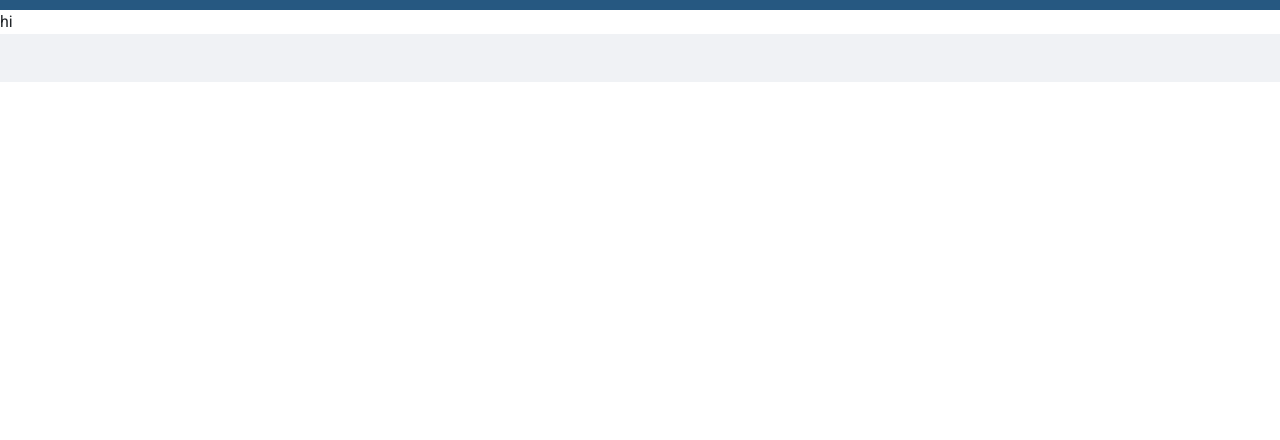
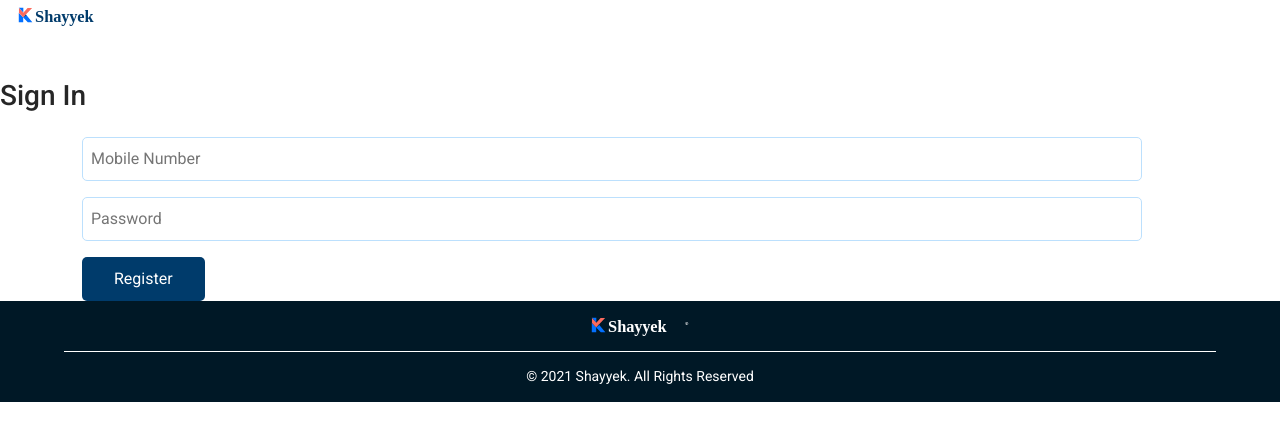
Before and after one commit to nour-gamal/Shayyek, a React (Create React App) app: page /login in a window 1280 px wide. Shown: the top 440 px of the page. Built offline with nearby package versions, Linux system fonts and the light colour scheme.

Commit message:
login form

```diff
--- a/src/Modules/Login/Components/LoginForm/LoginForm.js
+++ b/src/Modules/Login/Components/LoginForm/LoginForm.js
@@ -1,16 +1,55 @@
-import React from "react";
-import "./LoginForm.css"
+import React, { useState } from "react";
+import { Container } from "react-bootstrap";
+import { useSelector } from "react-redux";
+import "./LoginForm.css";
 function LoginForm() {
+  const { currentLocal } = useSelector((state) => state.currentLocal);
+  const [mobileNumber, setMobileNumber] = useState("");
+  const [password, setPassword] = useState("")
   const sendData = () => {
     console.log("hi");
   };
+  const handleChange = () => {
+switch(id){
+        case "firsName": {
+        setFirstName(e.target.value);
+        break;
+      }
+}
+};
   return (
-    <section className="LoginForm">
+    <Container>
       <form onSubmit={sendData}>
+        <input
+          className="input-field"
+          placeholder={currentLocal.registration.mobileNumber}
+          type="number"
+          id="mobileNumber"
+        value={mobileNumber}
 
-          hi
+          onChange={handleChange}
+        />
+        <input
+          className="input-field"
+          placeholder={currentLocal.registration.password}
+          type="password"
+          id="password"
+          value={password}
+          onChange={handleChange}
+        />
+        <div className="button">
+          <button
+            onClick={() => {
+              console.log("hi");
+            }}
+            type="submit"
+            className="button-primary"
+          >
+            {currentLocal.registration.register}
+          </button>
+        </div>
       </form>
-    </section>
+    </Container>
   );
 }
 
--- a/src/Modules/Login/Login.js
+++ b/src/Modules/Login/Login.js
@@ -1,15 +1,16 @@
-import { Footer } from "antd/lib/layout/layout";
 import React from "react";
-import { Navbar } from "react-bootstrap";
+import Navbar from "../Common/Navbar/Navbar";
+import Footer from "../Common/Footer/Footer"
 import LoginForm from "./Components/LoginForm/LoginForm";
 
 function Login() {
   return (
-    <div>
+    <section>
       <Navbar navState={"light"} />
+      <h3 className="mt-5 mb-4">Sign In </h3>
       <LoginForm />
       <Footer />
-    </div>
+    </section>
   );
 }
 
```
